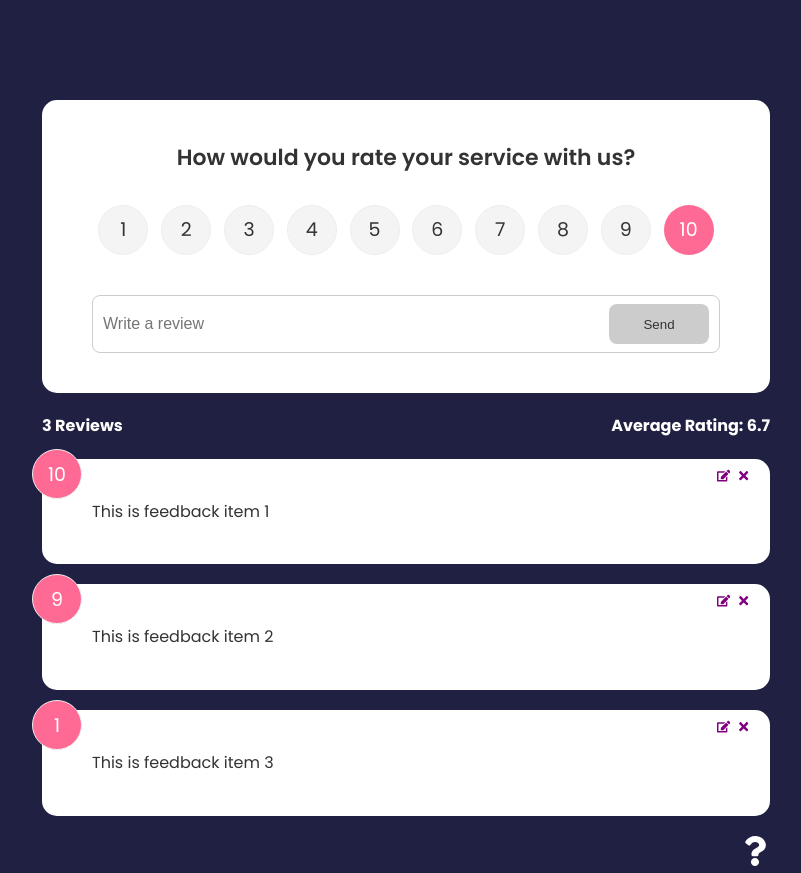
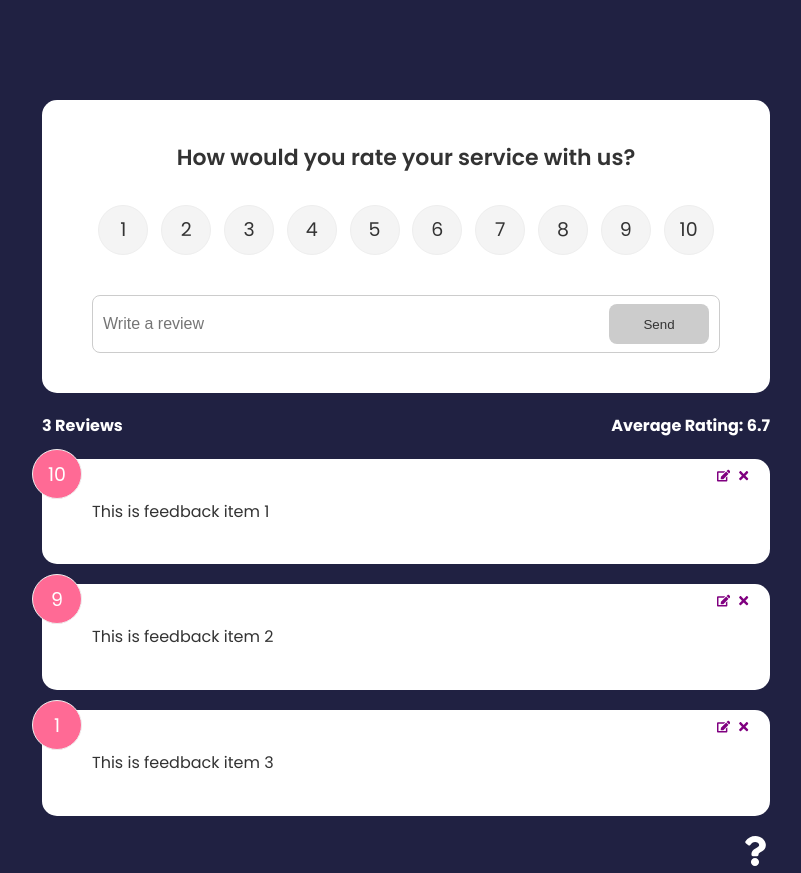
Before and after one commit to Z-Mosayebi/Feedback-Rating-App, a React (Vite) app: page / in a window 1280 px wide. Shown: the whole page, without its empty margins (234-1035 px from the left). Built offline with nearby package versions, Linux system fonts and the light colour scheme.

Commit message:
I have Edit in UI But the submmit button doesn't work yet I need to add update to it

```diff
--- a/src/components/FeedbackForm.jsx
+++ b/src/components/FeedbackForm.jsx
@@ -1,4 +1,4 @@
-import { useState, useContext } from "react";
+import { useState, useContext, useEffect } from "react";
 import RatingSelect from "./RatingSelect";
 import Card from "./shared/Card";
 import Button from "./shared/Button";
@@ -10,7 +10,15 @@
   const [btnDisabled, setBtnDisabled] = useState(true);
   const [message, setMessage] = useState("");
 
-  const {addFeedback}= useContext(FeedbackContext)
+  const {addFeedback , feedbackEdit}= useContext(FeedbackContext)
+
+  useEffect(()=> {
+   if (feedbackEdit.edit=== true){
+     setBtnDisabled(false)
+     setText(feedbackEdit.item.text)
+     setRating(feedbackEdit.item.rating)
+   }
+  },[feedbackEdit])
 
   const handleTextChange = (e) => {
     if (text === "") {
--- a/src/components/RatingSelect.jsx
+++ b/src/components/RatingSelect.jsx
@@ -1,13 +1,19 @@
-import { useState } from "react";
+import { useState , useContext , useEffect} from "react";
+import FeedbackContext from "../context/FeedbackContext";
 
-function RatingSelect({select}) {
+function RatingSelect({ select }) {
   const [selected, setSelected] = useState(10);
 
+  const { feedbackEdit} = useContext(FeedbackContext)
+
+  useEffect(()=>{
+    setSelected(feedbackEdit.item.rating)
+  },[feedbackEdit])
+
   const handleChange = (e) => {
-    //console.log(typeof +e.currentTarget.value)
-    setSelected(typeof +e.currentTarget.value)
-    select(+e.currentTarget.value)
-  }
+    setSelected(typeof +e.currentTarget.value);
+    select(+e.currentTarget.value);
+  };
 
   return (
     <ul className="rating">
@@ -16,7 +22,7 @@
           type="radio"
           id="num1"
           name="rating"
-          value='1'
+          value="1"
           onChange={handleChange}
           checked={selected === 1}
         />
@@ -27,7 +33,7 @@
           type="radio"
           id="num2"
           name="rating"
-          value='2'
+          value="2"
           onChange={handleChange}
           checked={selected === 2}
         />
@@ -38,7 +44,7 @@
           type="radio"
           id="num3"
           name="rating"
-          value='3'
+          value="3"
           onChange={handleChange}
           checked={selected === 3}
         />
@@ -49,7 +55,7 @@
           type="radio"
           name="rating"
           id="num4"
-          value='4'
+          value="4"
           onChange={handleChange}
           checked={selected === 4}
         />
@@ -60,7 +66,7 @@
           type="radio"
           name="rating"
           id="num5"
-          value='5'
+          value="5"
           onChange={handleChange}
           checked={selected === 5}
         />
@@ -71,7 +77,7 @@
           type="radio"
           name="rating"
           id="num6"
-          value='6'
+          value="6"
           onChange={handleChange}
           checked={selected === 6}
         />
@@ -82,7 +88,7 @@
           type="radio"
           name="rating"
           id="num7"
-          value='7'
+          value="7"
           onChange={handleChange}
           checked={selected === 7}
         />
@@ -93,7 +99,7 @@
           type="radio"
           name="rating"
           id="num8"
-          value='8'
+          value="8"
           onChange={handleChange}
           checked={selected === 8}
         />
@@ -104,7 +110,7 @@
           type="radio"
           name="rating"
           id="num9"
-          value='9'
+          value="9"
           onChange={handleChange}
           checked={selected === 9}
         />
@@ -115,7 +121,7 @@
           type="radio"
           name="rating"
           id="num10"
-          value='10'
+          value="10"
           onChange={handleChange}
           checked={selected === 10}
         />
--- a/src/context/FeedbackContext.jsx
+++ b/src/context/FeedbackContext.jsx
@@ -51,7 +51,8 @@
         feedback,
         deleteFeedback,
         addFeedback,
-        editFeedback
+        editFeedback, //thi is a function that run when click on them
+        feedbackEdit , //It is a actual pice of  Steate that whols the item and the boolean
       }}
     >
       {children}
```
